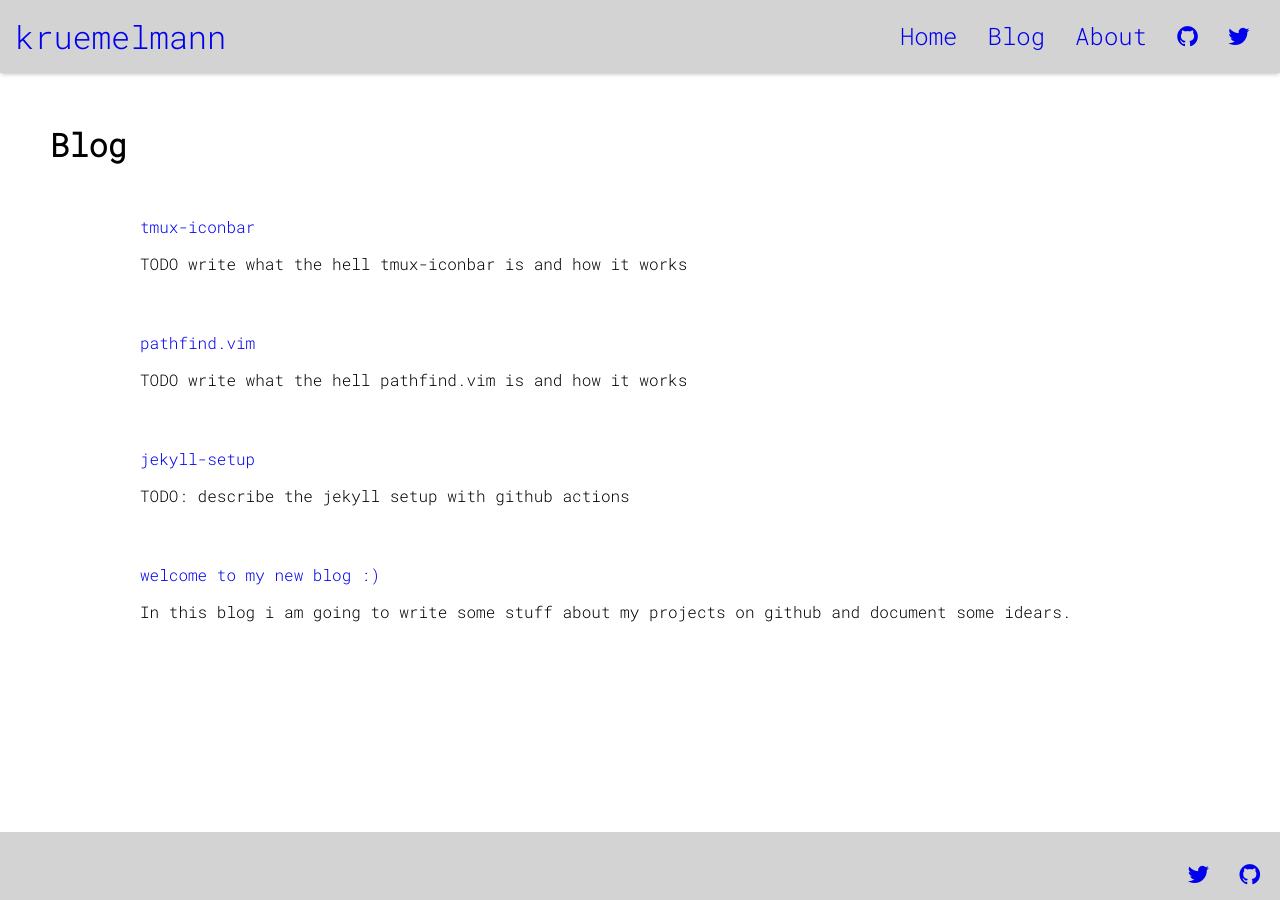
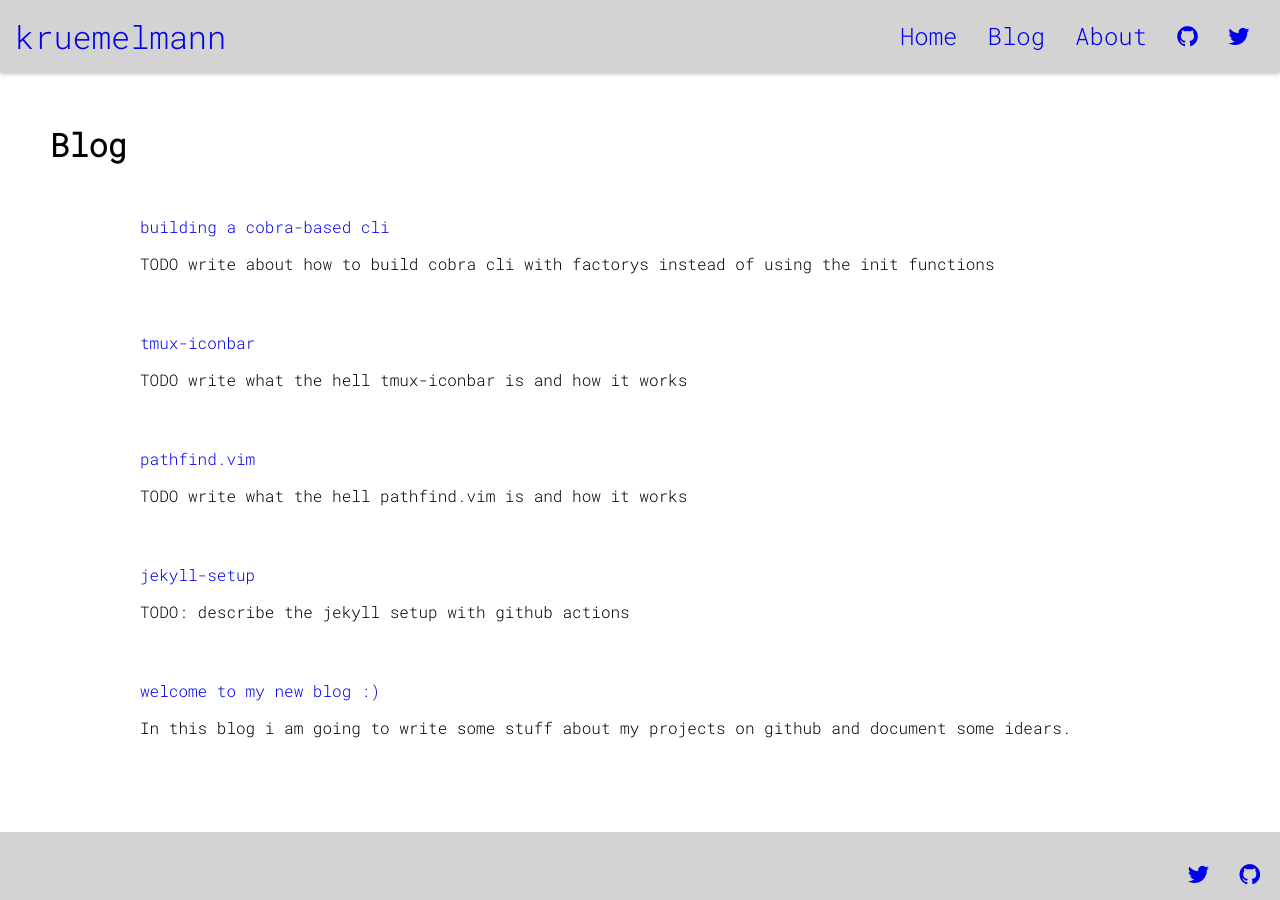
Before and after one commit to Kruemelmann/kruemelmann.github.io, a Jekyll site: the page built from blog.html, in a window 1280 px wide. Built offline with Jekyll 4.4.1, drawn with Linux system fonts in a browser that asks for light colours.

Commit message:
put the latest blog posts into the cards

```diff
--- /dev/null
+++ b/_posts/2021-11-25-building-cobra-cli.md
@@ -0,0 +1,6 @@
+---
+layout: blog
+title: building a cobra-based cli
+---
+
+TODO write about how to build cobra cli with factorys instead of using the init functions
--- a/_sass/kruemelmann-theme.scss
+++ b/_sass/kruemelmann-theme.scss
@@ -104,7 +104,7 @@ footer{
 .card {
     box-shadow: 0 4px 8px 0 rgba(0,0,0,0.2);
     transition: 0.3s;
-    width: 10%;
+    width: 20%;
     margin: 10px;
 }
 
```
Also changed, not shown: index.html (+6 -8 lines).
